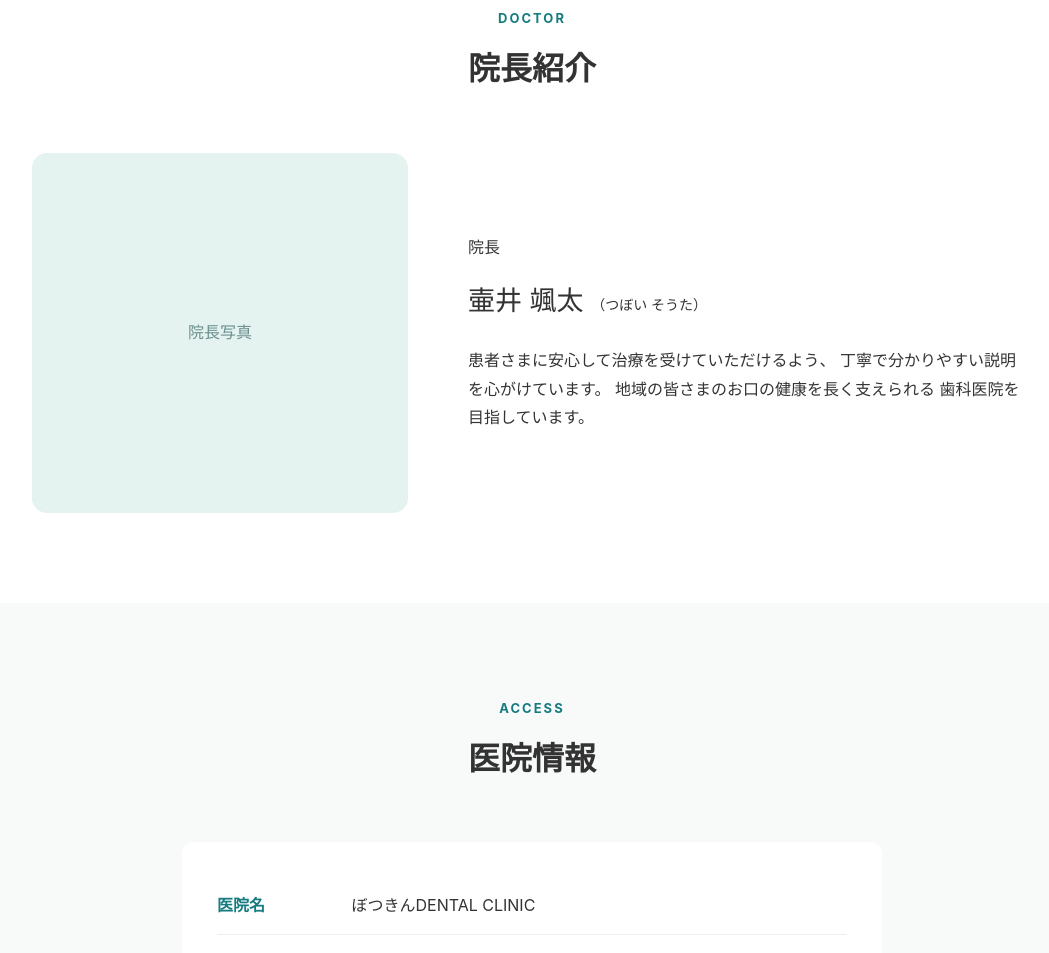
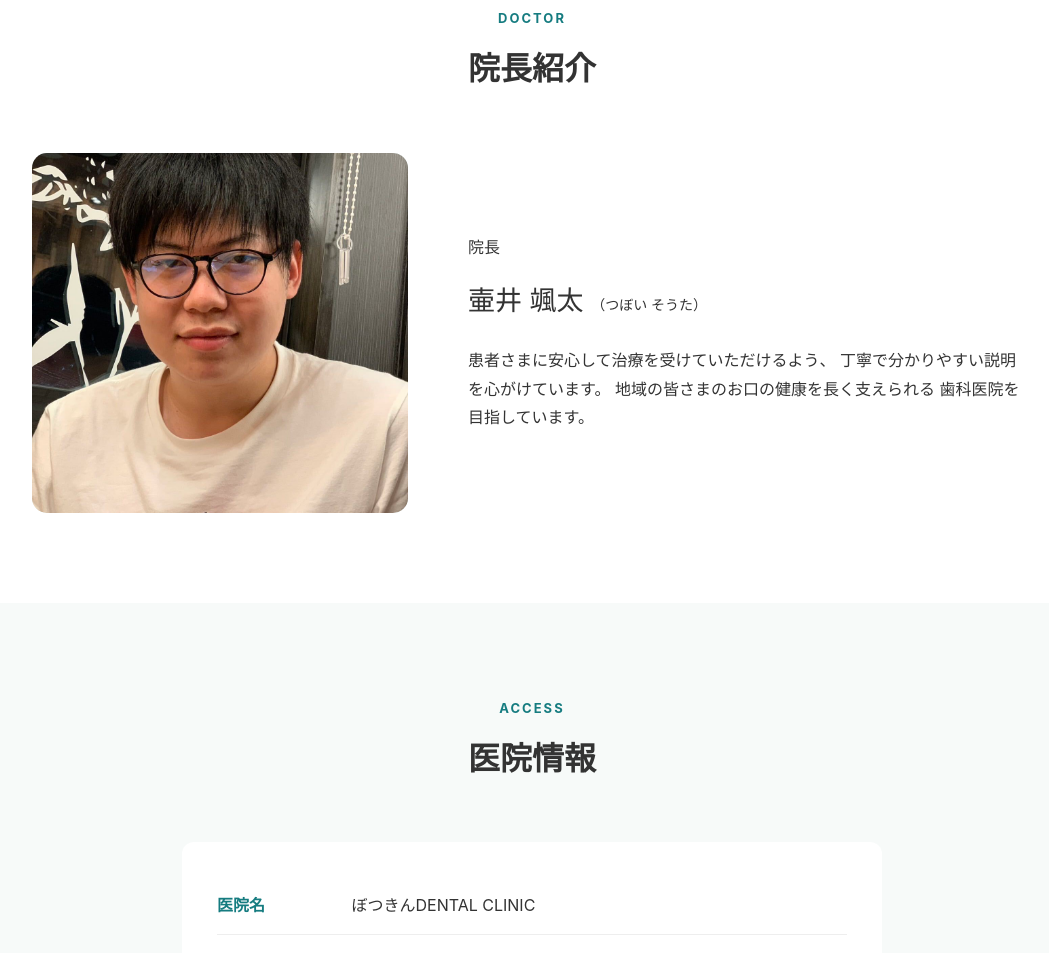
Before and after one commit to daymarjr/botsukin-dental-clinic, a plain HTML site: page index.html in a window 1280 px wide. Shown: the part 2050-3003 px from the top of the page, without its empty margins (108-1157 px from the left). Drawn offline with Linux system fonts and the light colour scheme.

Commit message:
Update index.html

```diff
--- a/index.html
+++ b/index.html
@@ -384,8 +384,8 @@
       <div class="doctor">
 
         <div class="doctor-image">
-          院長写真
-        </div>
+  <img src="IMG_8701.jpg" alt="ぼつきんDENTAL CLINIC 院長 壷井颯太" style="width:100%;height:100%;object-fit:cover;border-radius:15px;">
+</div>
 
         <div>
           <p>院長</p>
```
